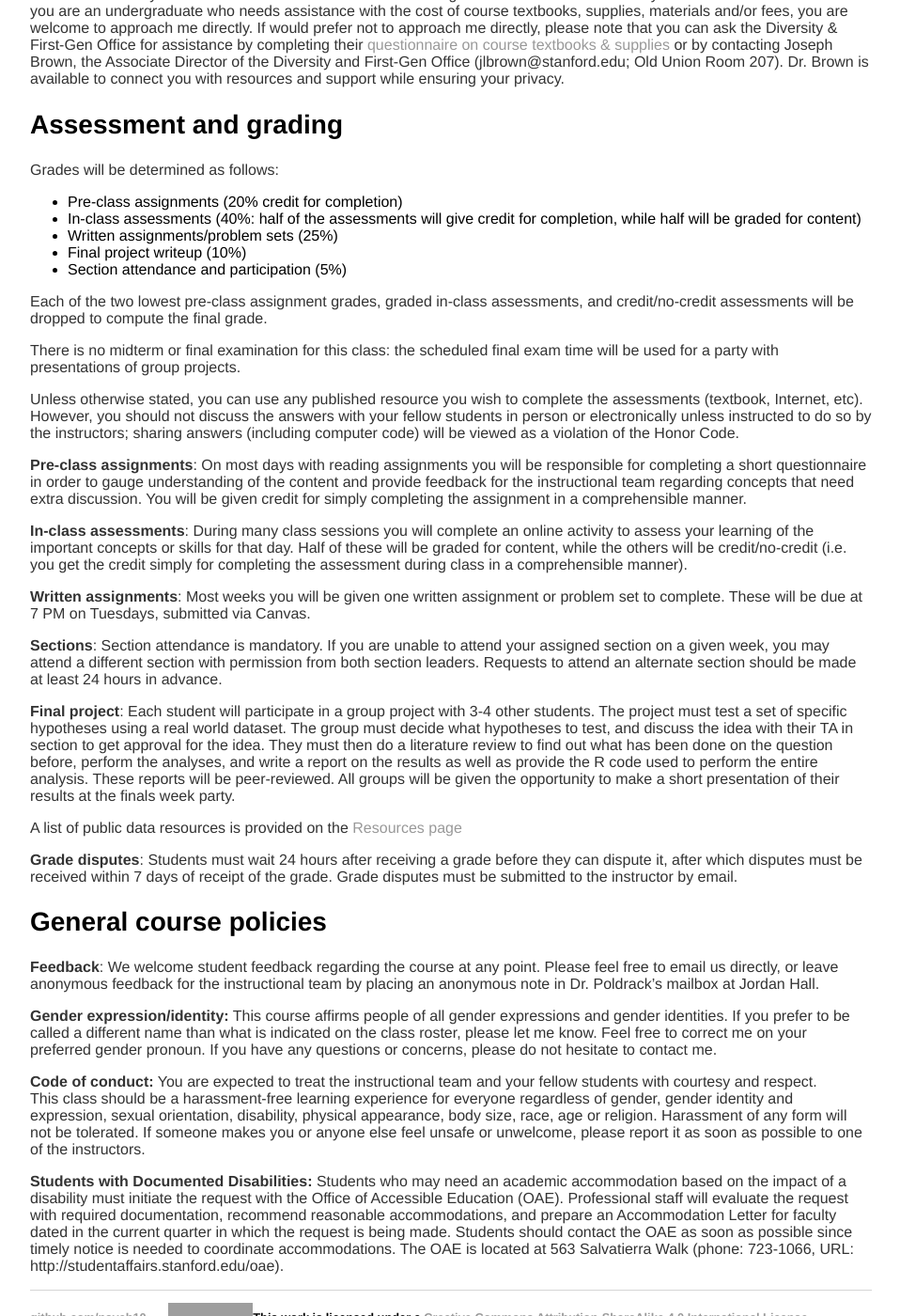
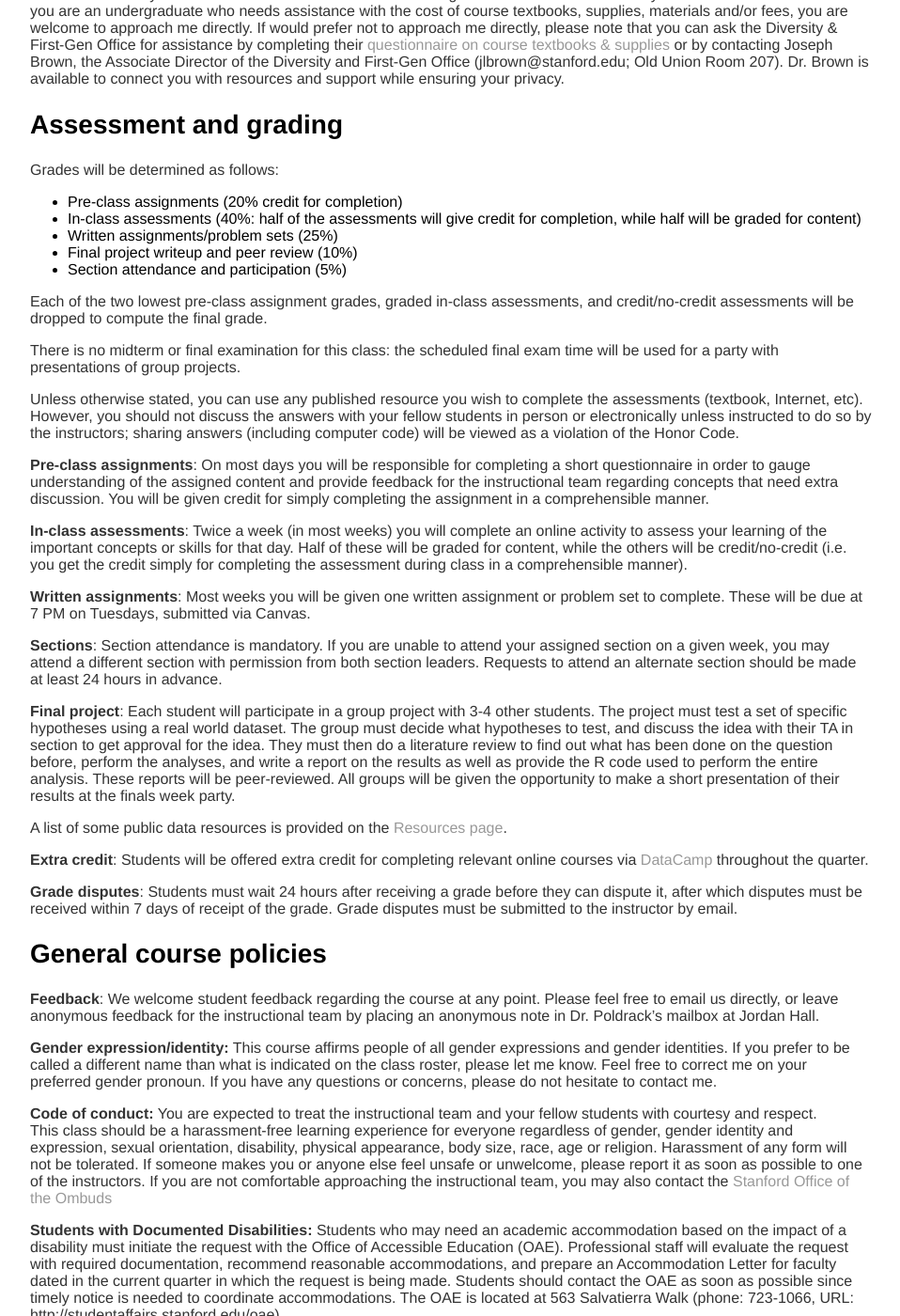
Before and after one commit to stats60/stats60.github.io, a Jekyll site: the page built from prospectus/index.md, in a window 1280 px wide and 1400 px high, scrolled down 1203 px. Shown: the whole window at 94% size, without its empty margins (160-1118 px from the left). Built offline with Jekyll 4.4.1, drawn with Linux system fonts in a browser that asks for light colours; our own code applies the rules of GitHub Pages for plain Markdown files; grey boxes are pictures that could not be loaded.

Commit message:
add extra credit

```diff
--- a/prospectus/index.md
+++ b/prospectus/index.md
@@ -46,7 +46,7 @@ Grades will be determined as follows:
 - Pre-class assignments (20% credit for completion)
 - In-class assessments (40%: half of the assessments will give credit for completion, while half will be graded for content)
 - Written assignments/problem sets (25%)
-- Final project writeup (10%)
+- Final project writeup and peer review (10%)
 - Section attendance and participation (5%)
 
 Each of the two lowest pre-class assignment grades, graded in-class assessments, and credit/no-credit assessments will be dropped to compute the final grade.
@@ -55,9 +55,9 @@ There is no midterm or final examination for this class: the scheduled final exa
 
 Unless otherwise stated, you can use any published resource you wish to complete the assessments (textbook, Internet, etc).  However, you should not discuss the answers with your fellow students in person or electronically unless instructed to do so by the instructors; sharing answers (including computer code) will be viewed as a violation of the Honor Code.
 
-**Pre-class assignments**:  On most days with reading assignments you will be responsible for completing a short questionnaire in order to gauge understanding of the content and provide feedback for the instructional team regarding concepts that need extra discussion.  You will be given credit for simply completing the assignment in a comprehensible manner.
+**Pre-class assignments**:  On most days you will be responsible for completing a short questionnaire in order to gauge understanding of the assigned content and provide feedback for the instructional team regarding concepts that need extra discussion.  You will be given credit for simply completing the assignment in a comprehensible manner.
 
-**In-class assessments**:  During many class sessions you will complete an online activity to assess your learning of the important concepts or skills for that day.  Half of these will be graded for content, while the others will be credit/no-credit (i.e. you get the credit simply for completing the assessment during class in a comprehensible manner).
+**In-class assessments**:  Twice a week (in most weeks) you will complete an online activity to assess your learning of the important concepts or skills for that day.  Half of these will be graded for content, while the others will be credit/no-credit (i.e. you get the credit simply for completing the assessment during class in a comprehensible manner).
 
 **Written assignments**: Most weeks you will be given one written assignment or problem set to complete.  These will be due at 7 PM on Tuesdays, submitted via Canvas.
 
@@ -66,7 +66,11 @@ Unless otherwise stated, you can use any published resource you wish to complete
 **Final project**: Each student will participate in a group project with 3-4 other students.
 The project must test a set of specific hypotheses using a real world dataset.   The group must decide what hypotheses to test, and discuss the idea with their TA in section to get approval for the idea.  They must then do a literature review to find out what has been done on the question before, perform the analyses, and write a report on the results as well as provide the R code used to perform the entire analysis.  These reports will be peer-reviewed.  All groups will be given the opportunity to make a short presentation of their results at the finals week party.
 
-A list of public data resources is provided on the [Resources page](../resources/)
+A list of some public data resources is provided on the [Resources page](../resources/).
+
+**Extra credit**:  Students will be offered extra credit for completing
+relevant online courses via [DataCamp](http://datacamp.com) throughout
+the quarter.
 
 **Grade disputes**:  Students must wait 24 hours after receiving a grade before they can dispute it, after which disputes must be received within 7 days of receipt of the grade. Grade disputes must be submitted to the instructor by email.
 
@@ -79,7 +83,7 @@ This course affirms people of all gender expressions and gender identities. If y
 **Code of conduct:**
 You are expected to treat the instructional team and your fellow students with courtesy and respect.
 This class should be a harassment-free learning experience for everyone regardless of gender, gender identity and expression, sexual orientation, disability, physical appearance, body size, race, age or religion. Harassment of any form will not be tolerated.
-If someone makes you or anyone else feel unsafe or unwelcome, please report it as soon as possible to one of the instructors.
+If someone makes you or anyone else feel unsafe or unwelcome, please report it as soon as possible to one of the instructors. If you are not comfortable approaching the instructional team, you may also contact the [Stanford Office of the Ombuds](https://ombuds.stanford.edu/)
 
 **Students with Documented Disabilities:**
 Students who may need an academic accommodation based on the impact of a disability must initiate the request with the Office of Accessible Education (OAE).  Professional staff will evaluate the request with required documentation, recommend reasonable accommodations, and prepare an Accommodation Letter for faculty dated in the current quarter in which the request is being made. Students should contact the OAE as soon as possible since timely notice is needed to coordinate accommodations.  The OAE is located at 563 Salvatierra Walk (phone: 723-1066, URL: http://studentaffairs.stanford.edu/oae).
```
